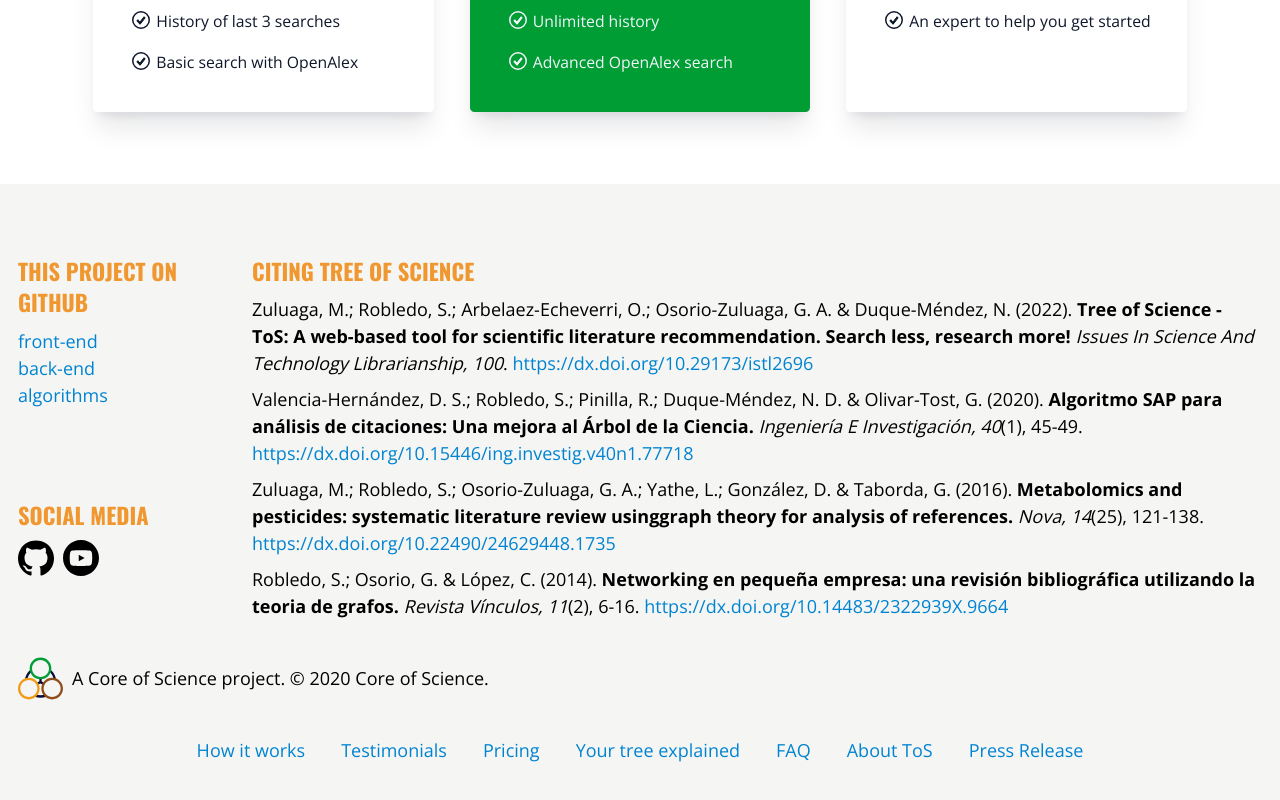
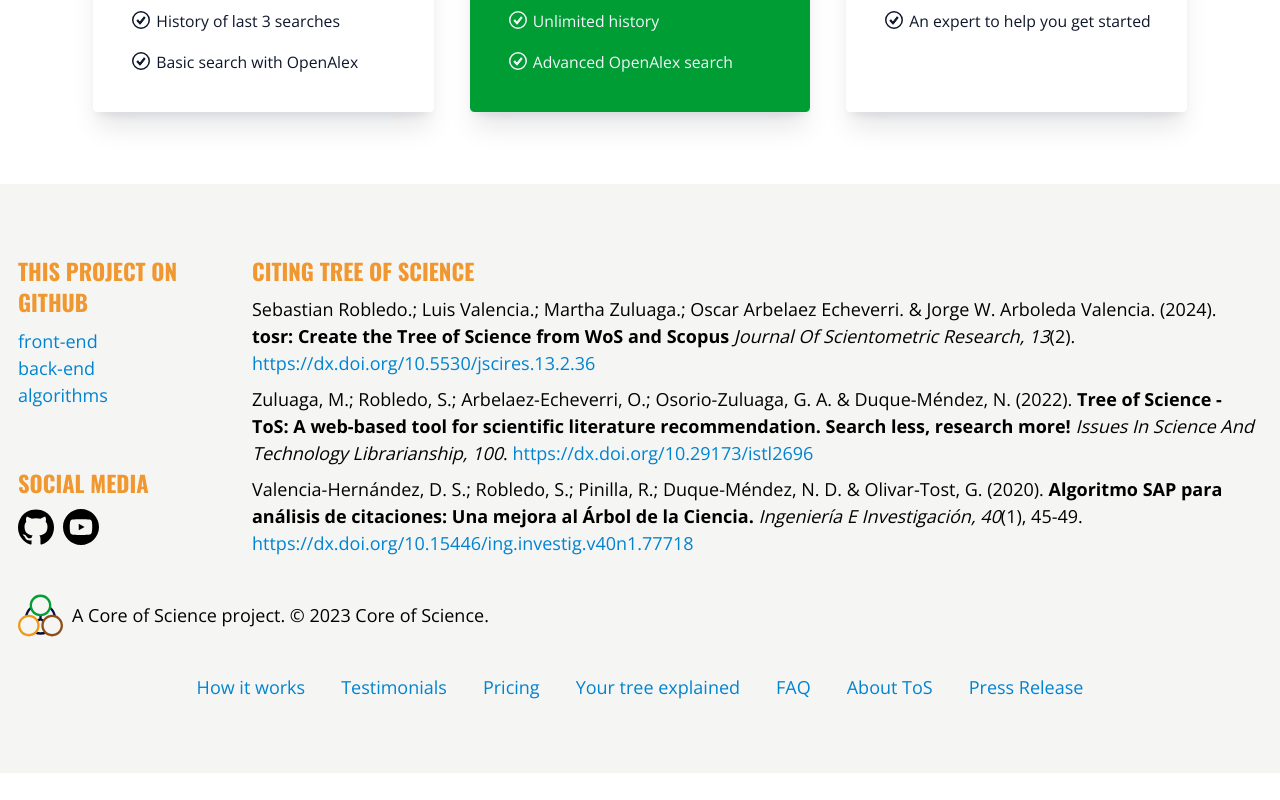
Before and after one commit to coreofscience/tos.coreofscience.org, a React (Vite) app: page / in a window 1280 px wide. Shown: the part 3483-4283 px from the top of the page. After the commit the page ends 4256 px from the top, so only its background shows below. Built offline with nearby package versions, Linux system fonts and the light colour scheme; no server answers.

Commit message:
Add tosr article to the footer (#126)
* Add tosr article to the footer

* Remove old article

```diff
--- a/src/components/layout/Footer.tsx
+++ b/src/components/layout/Footer.tsx
@@ -17,6 +17,25 @@ const Footer = () => {
             Citing Tree of Science
           </h4>
           <ul className="flex flex-col gap-2">
+            <li>
+              <Reference
+                label=""
+                authors={[
+                  "Sebastian Robledo",
+                  "Luis Valencia",
+                  "Martha Zuluaga",
+                  "Oscar Arbelaez Echeverri",
+                  "Jorge W. Arboleda Valencia",
+                ]}
+                year={2024}
+                title="tosr: Create the Tree of Science from WoS and Scopus"
+                journal="Journal of Scientometric Research"
+                volume="13"
+                issue="2"
+                doi="10.5530/jscires.13.2.36"
+                simple={false}
+              />
+            </li>
             <li>
               <Reference
                 label=""
@@ -52,41 +71,6 @@ const Footer = () => {
                 issue="1"
                 page="45-49"
                 doi="10.15446/ing.investig.v40n1.77718"
-                simple={false}
-              />
-            </li>
-            <li>
-              <Reference
-                label=""
-                authors={[
-                  "Zuluaga, M.",
-                  "Robledo, S.",
-                  "Osorio-Zuluaga, G. A",
-                  "Yathe, L.",
-                  "González, D.",
-                  "Taborda, G.",
-                ]}
-                year={2016}
-                title="Metabolomics and pesticides: systematic literature review usinggraph theory for analysis of references."
-                journal="Nova"
-                volume="14"
-                issue="25"
-                page="121-138"
-                doi="10.22490/24629448.1735"
-                simple={false}
-              />
-            </li>
-            <li>
-              <Reference
-                label=""
-                authors={["Robledo, S.", "Osorio, G.", "López, C."]}
-                year={2014}
-                title="Networking en pequeña empresa: una revisión bibliográfica utilizando la teoria de grafos."
-                journal="Revista vínculos"
-                volume="11"
-                issue="2"
-                page="6-16"
-                doi="10.14483/2322939X.9664"
                 simple={false}
               />
             </li>
@@ -181,7 +165,7 @@ const Footer = () => {
           >
             Core of Science
           </a>{" "}
-          project. &copy; 2020 Core of Science.
+          project. &copy; {new Date().getFullYear()} Core of Science.
         </span>
       </div>
       <div className="flex sm:justify-center">
```
